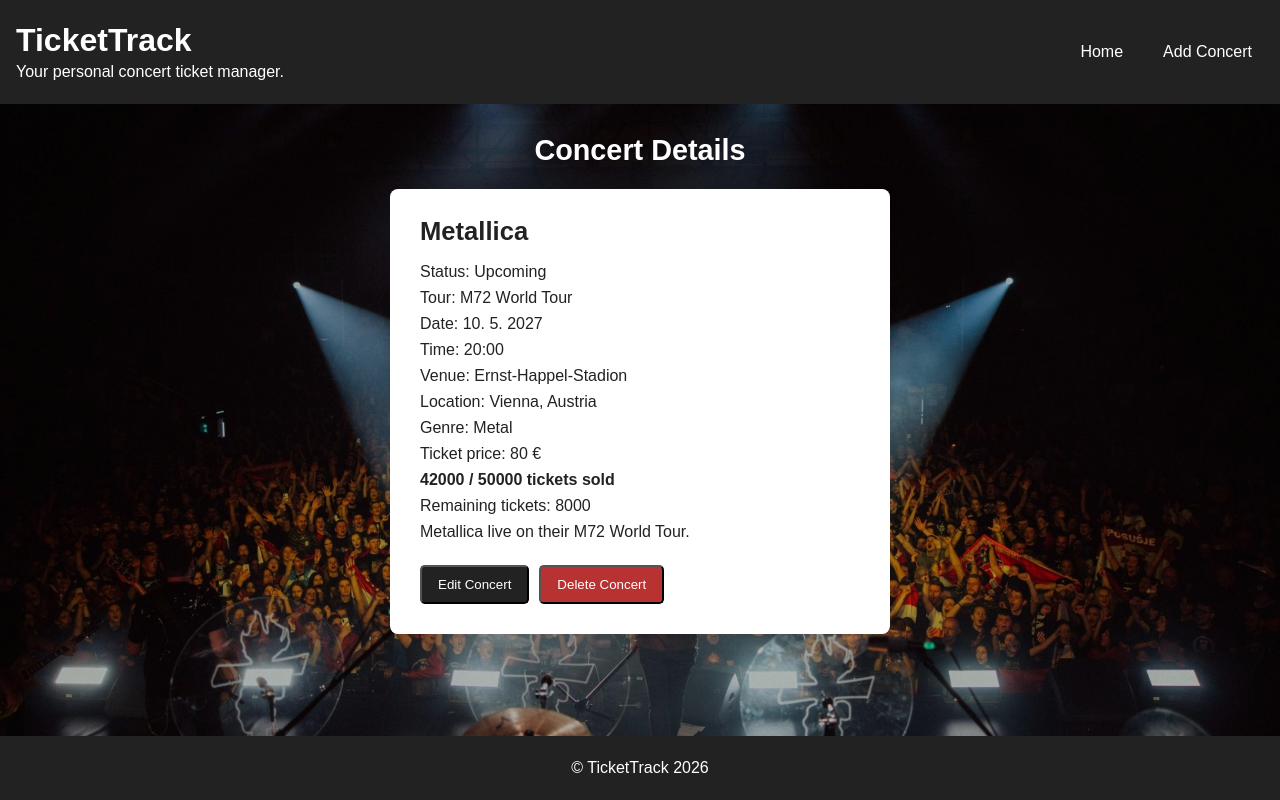
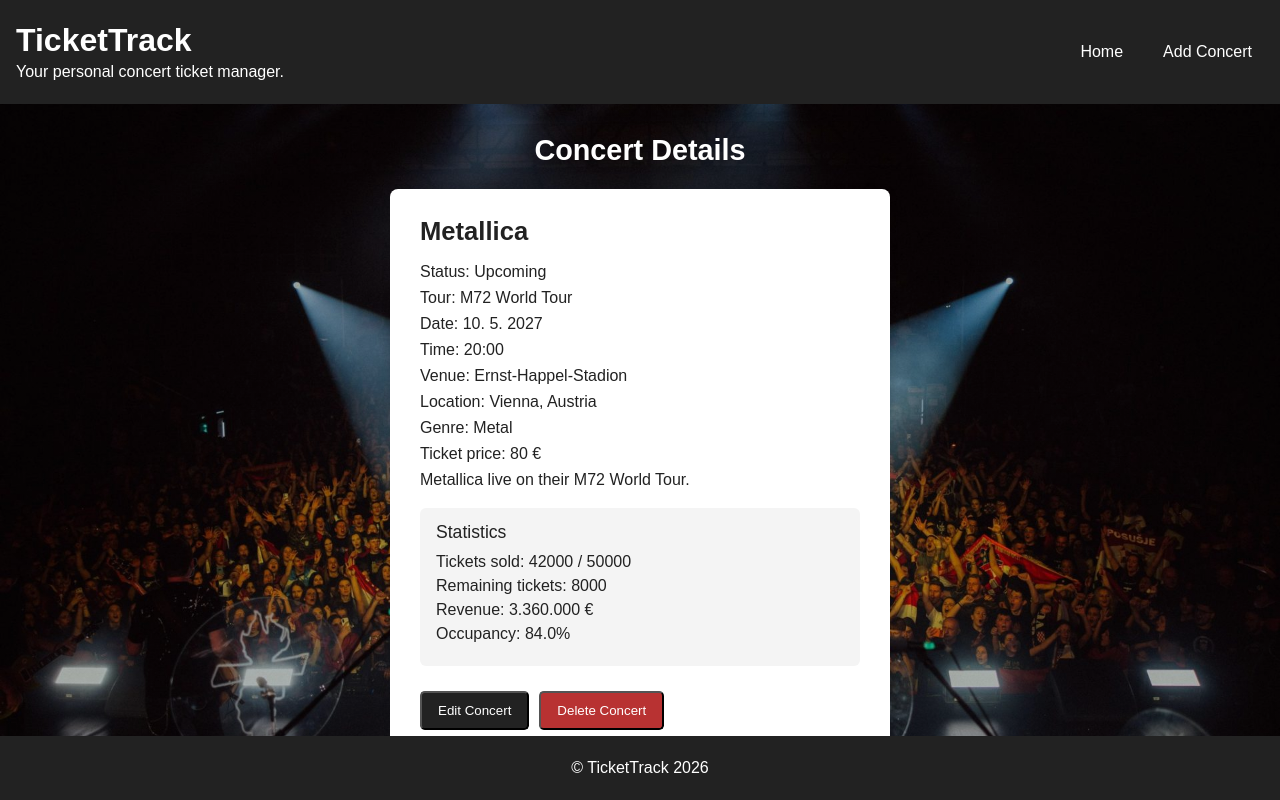
Before and after one commit to Spiritus93/TicketTrack, a React (Vite) app: page /concert-details/1 in a window 1280 px wide. Built offline with nearby package versions, Linux system fonts and the light colour scheme; data requests are answered from the project's data file.

Commit message:
Added statistic panel

```diff
--- /dev/null
+++ b/src/components/ConcertStats/ConcertStats.jsx
@@ -0,0 +1,20 @@
+import "./ConcertStats.scss";
+
+const ConcertStats = ({ ticketsSold, capacity, ticketPrice }) => {
+    const remainingTickets = capacity - ticketsSold;
+    const revenue = ticketsSold * ticketPrice;
+    const occupancy = (ticketsSold / capacity) * 100;
+
+    return (
+        <section className="concert-stats">
+            <h4>Statistics</h4>
+
+            <p>Tickets sold: {ticketsSold} / {capacity}</p>
+            <p>Remaining tickets: {remainingTickets}</p>
+            <p>Revenue: {revenue.toLocaleString("sl-SI")} €</p>
+            <p>Occupancy: {occupancy.toFixed(1)}%</p>
+        </section>
+    );
+};
+
+export default ConcertStats;
--- /dev/null
+++ b/src/components/ConcertStats/ConcertStats.scss
@@ -0,0 +1,15 @@
+.concert-stats {
+  margin-top: 20px;
+  padding: 16px;
+  background-color: #f4f4f4;
+  border-radius: 6px;
+
+  h4 {
+    margin: 0 0 12px;
+    font-size: 1.1rem;
+  }
+
+  p {
+    margin: 8px 0;
+  }
+}
--- a/src/pages/ConcertDetails/ConcertDetails.jsx
+++ b/src/pages/ConcertDetails/ConcertDetails.jsx
@@ -1,4 +1,5 @@
 import "./ConcertDetails.scss";
+import ConcertStats from "../../components/ConcertStats/ConcertStats.jsx";
 import { useNavigate, useParams } from "react-router-dom";
 import { useEffect, useState } from "react";
 
@@ -37,11 +38,6 @@ const ConcertDetails = () => {
         fetchConcert();
     }, [id]);
 
-    const remainingTickets = concert
-        ? concert.capacity - concert.ticketsSold
-        : 0;
-
-
     const handleEdit = () => {
         navigate(`/edit-concert/${id}`);
     };
@@ -75,11 +71,15 @@ const ConcertDetails = () => {
                 <p>Location: {concert?.location}</p>
                 <p>Genre: {concert?.genre}</p>
                 <p>Ticket price: {concert?.ticketPrice} €</p>
-                <p className="ticket-info">
-                    {concert?.ticketsSold} / {concert?.capacity} tickets sold
-                </p>
-                <p>Remaining tickets: {remainingTickets}</p>
                 <p>{concert?.description}</p>
+
+                {concert && (
+                    <ConcertStats
+                        ticketsSold={concert.ticketsSold}
+                        capacity={concert.capacity}
+                        ticketPrice={concert.ticketPrice}
+                    />
+                )}
 
                 <div className="concert-details-actions">
                     {concertStatus !== "Completed" && (
--- a/src/pages/ConcertDetails/ConcertDetails.scss
+++ b/src/pages/ConcertDetails/ConcertDetails.scss
@@ -17,11 +17,6 @@
   p {
     margin: 10px 0;
   }
-}
-
-.ticket-info {
-  margin-top: 20px;
-  font-weight: bold;
 }
 
 .concerts-title-details {
```
